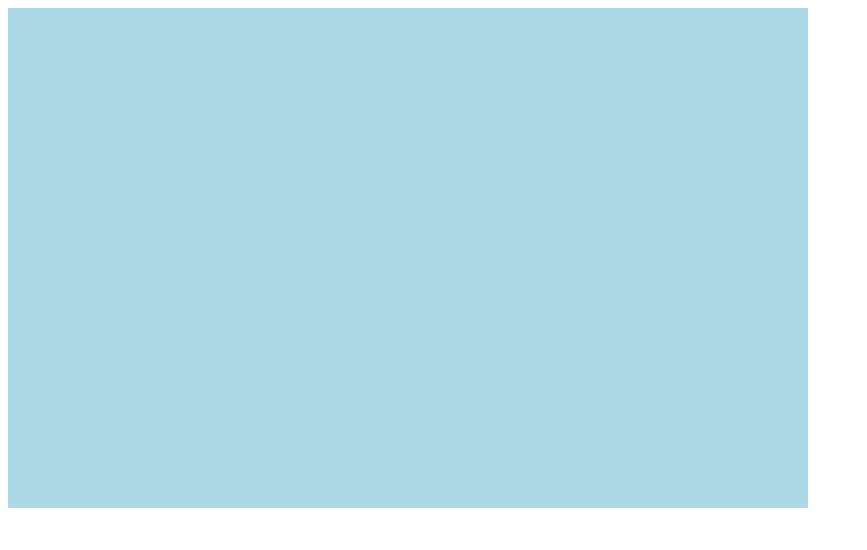
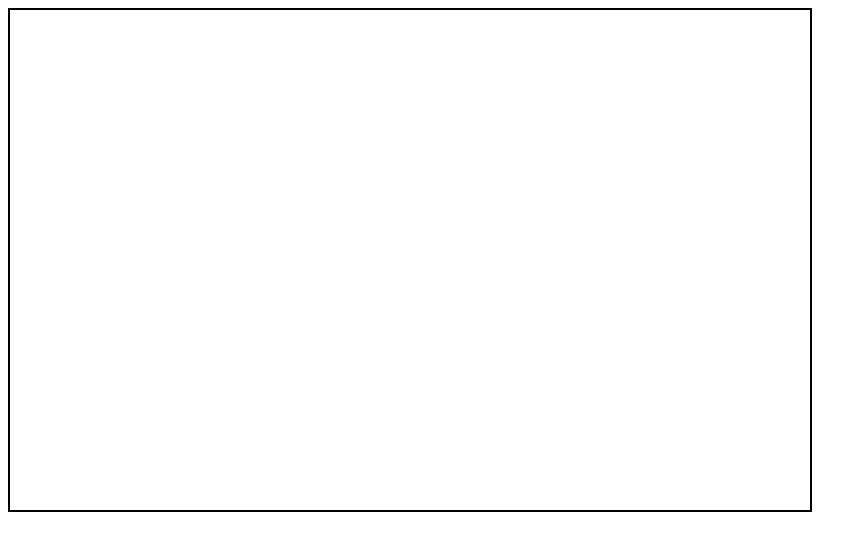
Before and after one commit to AyushGuleria2005/Skribbl, a React (Vite) app in the folder client/: page / in a window 1280 px wide. Shown: the top 550 px of the page, without its empty margins (0-867 px from the left). Built offline with nearby package versions, Linux system fonts and the light colour scheme.

Commit message:
feat : smooth drawing 😭

```diff
--- a/client/src/App.jsx
+++ b/client/src/App.jsx
@@ -4,7 +4,7 @@ import Canvas from './components/Canvas'
 const App = () => {
   return (
     <div>
-      <Canvas width="800" height="500" style={{background:'lightblue'}} />
+      <Canvas width="800" height="500" style={{background:'white',border:'2px solid black'}} />
     </div>
   )
 }
--- a/client/src/components/Canvas.jsx
+++ b/client/src/components/Canvas.jsx
@@ -26,11 +26,7 @@ const Canvas = (props) => {
     ) {
       ctx.beginPath();
       ctx.moveTo(startPosX.current, startPosY.current);
-      ctx.lineTo(endPosX.current, endPosY.current);
-      ctx.lineCap = "round";
-      ctx.strokeStyle = "red";
-      ctx.lineWidth = 5;
-      ctx.stroke();
+      // ctx.lineTo(posX.current, posY.current);
     }
   }, [isDrawing]);
   return (
@@ -41,22 +37,30 @@ const Canvas = (props) => {
         onMouseMove={(e) => {
           posX.current = e.clientX;
           posY.current = e.clientY;
-
+          const ctx = ref.current.getContext("2d");
+          if (isDrawing) {
+            ctx.lineCap = "round";
+            ctx.lineJoin = "round";
+            ctx.strokeStyle = "red";
+            ctx.lineWidth = 5;
+            ctx.lineTo(posX.current, posY.current);
+            ctx.stroke();
+          }
         }}
         onMouseDown={() => {
           // console.log("Point clicked is: "+posX+" and "+posY);
           startPosX.current = posX.current;
           startPosY.current = posY.current;
           setIsDrawing(true);
-          // console.log(startPosX.current);
-          // console.log(startPosY.current);
+          console.log("start X: " + startPosX.current);
+          console.log("start Y: " + startPosY.current);
         }}
         onMouseUp={() => {
           // console.log("Point released is: "+posX+" and "+posY);
           endPosX.current = posX.current;
           endPosY.current = posY.current;
-          console.log(endPosX.current);
-          console.log(endPosY.current);
+          console.log("end X: " + endPosX.current);
+          console.log("end Y: " + endPosY.current);
           setIsDrawing(false);
         }}
       />
```
